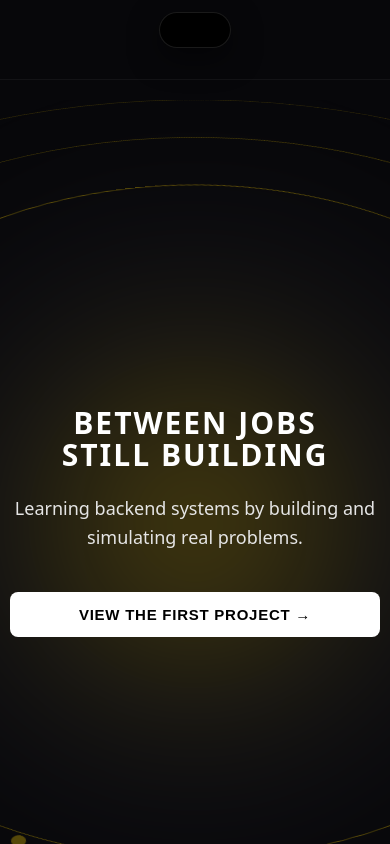
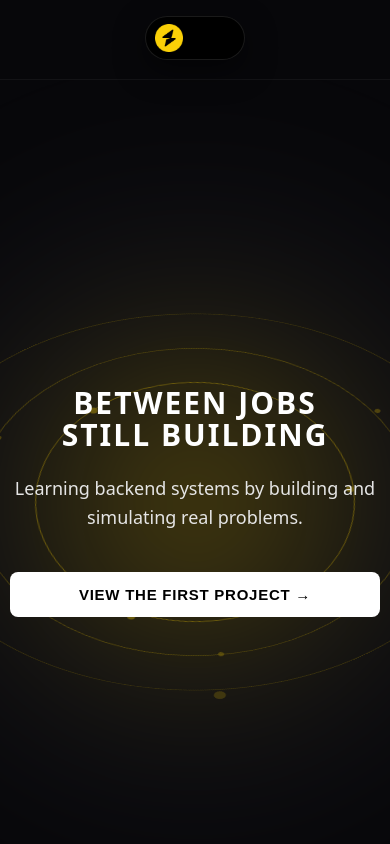
Before and after one commit to eddiekhean/high-contention-resource-allocation-frontend, a React (Vite) app in the folder apps/web/: page / in a window 390 px wide. Built offline with nearby package versions, Linux system fonts and the light colour scheme; a web font is replaced by a local one.

Commit message:
Orbit Background

```diff
--- a/apps/web/src/components/common/css/orbital-background.css
+++ b/apps/web/src/components/common/css/orbital-background.css
@@ -144,3 +144,74 @@
         transform: rotate(360deg);
     }
 }
+
+/* Mobile Optimizations */
+@media (max-width: 480px) {
+    .system-1 {
+        width: 320px;
+        height: 320px;
+    }
+
+    .system-2 {
+        width: 440px;
+        height: 440px;
+    }
+
+    .system-3 {
+        width: 580px;
+        height: 580px;
+    }
+
+    /* Recalculate planet radii (half of diameter) */
+    .system-1 .planet-1 {
+        transform: rotate(0deg) translateY(-160px) rotate(0deg);
+    }
+
+    .system-1 .planet-2 {
+        transform: rotate(120deg) translateY(-160px) rotate(-120deg);
+    }
+
+    .system-1 .planet-3 {
+        transform: rotate(240deg) translateY(-160px) rotate(-240deg);
+    }
+
+    .system-2 .planet-1 {
+        transform: rotate(0deg) translateY(-220px) rotate(0deg);
+    }
+
+    .system-2 .planet-2 {
+        transform: rotate(120deg) translateY(-220px) rotate(-120deg);
+    }
+
+    .system-2 .planet-3 {
+        transform: rotate(240deg) translateY(-220px) rotate(-240deg);
+    }
+
+    .system-3 .planet-1 {
+        transform: rotate(0deg) translateY(-290px) rotate(0deg);
+    }
+
+    .system-3 .planet-2 {
+        transform: rotate(120deg) translateY(-290px) rotate(-290deg);
+    }
+
+    .system-3 .planet-3 {
+        transform: rotate(240deg) translateY(-290px) rotate(-240deg);
+    }
+
+    /* Make planets slightly smaller on mobile */
+    .system-1 .planet {
+        width: 8px;
+        height: 8px;
+    }
+
+    .system-2 .planet {
+        width: 6px;
+        height: 6px;
+    }
+
+    .system-3 .planet {
+        width: 12px;
+        height: 12px;
+    }
+}
--- a/apps/web/src/components/header/Header.css
+++ b/apps/web/src/components/header/Header.css
@@ -34,6 +34,10 @@
   display: flex;
   align-items: center;
   justify-content: space-between;
+}
+
+.control-center-panel {
+  display: none;
 }
 
 /* DESKTOP STYLES */
@@ -135,26 +139,30 @@
 
 /* MOBILE (DYNAMIC ISLAND) */
 @media (max-width: 768px) {
+  :root {
+    --header-height: 80px;
+    /* Reduced to bring content up */
+  }
+
   .header-container {
     background: transparent !important;
     pointer-events: none;
-    height: 80px;
-    /* More space for island */
+    height: var(--header-height);
   }
 
   .header-island {
     pointer-events: auto;
     position: absolute;
-    top: 12px;
+    top: 16px;
     left: 50%;
     transform: translateX(-50%);
-    width: 72px;
-    /* Compact width */
-    height: 36px;
-    /* Compact height */
+    width: 100px;
+    /* Larger compact width */
+    height: 44px;
+    /* Larger compact height */
     padding: 0;
     background: #000;
-    border-radius: 20px;
+    border-radius: 24px;
     overflow: hidden;
     box-shadow: 0 10px 30px rgba(0, 0, 0, 0.5);
     display: flex;
@@ -176,25 +184,67 @@
 
   .header-island.is-expanded {
     width: var(--island-expanded-width);
-    height: 56px;
-    border-radius: 30px;
-    top: 16px;
-    padding: 0 16px;
+    height: 72px;
+    border-radius: 36px;
+    top: 12px;
+    padding: 0 24px;
     background: var(--island-bg);
+  }
+
+  .header-island.is-cc-open {
+    width: min(94vw, 400px);
+    /* Slightly wider */
+    height: auto;
+    /* Let content dictate height */
+    min-height: 280px;
+    /* Further reduced for nav only */
+    max-height: 90vh;
+    /* Don't overflow screen */
+    border-radius: 54px;
+    top: 12px;
+    padding: 24px;
+    background: rgba(15, 15, 20, 0.98);
+    display: flex;
+    flex-direction: column;
+    align-items: center;
+    justify-content: flex-start;
+    overflow-y: auto;
+    /* Scroll if content is too large */
   }
 
   .island-content {
     height: 100%;
-    opacity: 0;
-    transition: opacity 0.3s ease;
-    transition-delay: 0.1s;
+    opacity: 1;
+    display: flex;
+    align-items: center;
     justify-content: center;
     /* Center logo in compact mode */
+    transition: all 0.5s cubic-bezier(0.19, 1, 0.22, 1);
   }
 
   .is-expanded .island-content {
+    justify-content: space-between;
+  }
+
+  /* Disable all links inside island when collapsed so click expands instead */
+  .logo-link,
+  .github-btn {
+    pointer-events: none;
+    transition: opacity 0.3s ease;
+  }
+
+  .is-expanded .logo-link,
+  .is-expanded .github-btn {
+    pointer-events: auto;
+  }
+
+  .github-btn {
+    opacity: 0;
+    /* Hide github btn when compact */
+  }
+
+  .is-expanded .github-btn {
     opacity: 1;
-    justify-content: space-between;
   }
 
   /* Island Nav is hidden on mobile island */
@@ -212,27 +262,29 @@
 
   .is-expanded .logo-text {
     display: block !important;
-    font-size: 15px;
+    font-size: 18px;
+    /* Bigger font */
     font-weight: 600;
     white-space: nowrap;
     overflow: hidden;
     text-overflow: ellipsis;
-    max-width: 140px;
-    margin-left: 10px;
+    max-width: 160px;
+    margin-left: 12px;
   }
 
   .island-left {
     flex: none;
+    cursor: pointer;
   }
 
   .logo-image {
-    width: 24px;
-    height: 24px;
+    width: 28px;
+    height: 28px;
   }
 
   .is-expanded .logo-image {
-    width: 28px;
-    height: 28px;
+    width: 36px;
+    height: 36px;
   }
 
   .island-right {
@@ -240,16 +292,109 @@
   }
 
   .github-btn {
-    padding: 8px;
+    padding: 12px;
   }
 
   .github-icon {
-    width: 20px;
-    height: 20px;
+    width: 28px;
+    height: 28px;
   }
 
-  /* Island Nav on expanded mobile is likely too big,
-     but requirements say reveal title + github icon.
-     If we want links, we need a small row or hide.
-     Requirements: "Reveal: Logo, Title text, GitHub button or icon" */
+  /* CONTROL CENTER PANEL */
+  .control-center-panel {
+    width: 100%;
+    margin-top: 24px;
+    opacity: 0;
+    transition: opacity 0.4s ease;
+  }
+
+  .is-cc-open .control-center-panel {
+    display: block;
+    opacity: 1;
+  }
+
+  /* NEW Nav Grid in CC */
+  .cc-nav-grid {
+    display: grid;
+    grid-template-columns: 1fr 1fr;
+    gap: 12px;
+    width: 100%;
+    margin-bottom: 24px;
+  }
+
+  .cc-nav-card {
+    background: rgba(255, 255, 255, 0.05);
+    border-radius: 28px;
+    /* More rounded like iOS */
+    padding: 24px 16px;
+    display: flex;
+    flex-direction: column;
+    align-items: center;
+    justify-content: center;
+    text-decoration: none;
+    color: #fff;
+    font-size: 15px;
+    font-weight: 600;
+    gap: 12px;
+    transition: all 0.3s cubic-bezier(0.4, 0, 0.2, 1);
+    border: 1px solid rgba(255, 255, 255, 0.08);
+    backdrop-filter: blur(15px);
+    box-shadow: 0 4px 15px rgba(0, 0, 0, 0.2);
+    position: relative;
+    overflow: hidden;
+  }
+
+  .cc-nav-card::after {
+    content: '';
+    position: absolute;
+    top: 0;
+    left: 0;
+    right: 0;
+    height: 50%;
+    background: linear-gradient(to bottom, rgba(255, 255, 255, 0.05), transparent);
+    pointer-events: none;
+  }
+
+  .cc-nav-card .emoji {
+    font-size: 32px;
+    filter: drop-shadow(0 0 10px rgba(255, 255, 255, 0.1));
+    transition: transform 0.3s ease;
+  }
+
+  /* Specific Themes */
+  .cc-home {
+    background: linear-gradient(135deg, rgba(0, 122, 255, 0.2), rgba(0, 122, 255, 0.05));
+    border-color: rgba(0, 122, 255, 0.2);
+  }
+
+  .cc-simulation {
+    background: linear-gradient(135deg, rgba(255, 59, 48, 0.2), rgba(255, 59, 48, 0.05));
+    border-color: rgba(255, 59, 48, 0.2);
+  }
+
+  .cc-leetcode {
+    background: linear-gradient(135deg, rgba(52, 199, 89, 0.2), rgba(52, 199, 89, 0.05));
+    border-color: rgba(52, 199, 89, 0.2);
+  }
+
+  .cc-sysdesign {
+    background: linear-gradient(135deg, rgba(175, 82, 222, 0.2), rgba(175, 82, 222, 0.05));
+    border-color: rgba(175, 82, 222, 0.2);
+  }
+
+  .cc-nav-card:active {
+    transform: scale(0.92);
+    background: rgba(255, 255, 255, 0.15);
+    box-shadow: 0 2px 5px rgba(0, 0, 0, 0.3);
+  }
+
+  .cc-nav-card:active .emoji {
+    transform: scale(1.1);
+  }
+
+  .emoji {
+    display: flex;
+    align-items: center;
+    justify-content: center;
+  }
 }
--- a/apps/web/src/components/header/Header.jsx
+++ b/apps/web/src/components/header/Header.jsx
@@ -5,17 +5,27 @@ import { Link } from "react-router-dom";
 
 export default function Header() {
   const [isIslandExpanded, setIsIslandExpanded] = useState(false);
+  const [isControlCenterOpen, setIsControlCenterOpen] = useState(false);
   const islandRef = useRef(null);
 
   // Toggle expand/collapse
   const toggleIsland = (e) => {
-    // Only toggle if we're on mobile and clicking the island itself
     if (window.innerWidth <= 768) {
-      setIsIslandExpanded(!isIslandExpanded);
+      if (!isIslandExpanded) {
+        setIsIslandExpanded(true);
+      }
     }
   };
 
-  const closeIsland = () => setIsIslandExpanded(false);
+  const toggleControlCenter = (e) => {
+    e.stopPropagation(); // Prevent island toggle
+    setIsControlCenterOpen(!isControlCenterOpen);
+  };
+
+  const closeIsland = () => {
+    setIsIslandExpanded(false);
+    setIsControlCenterOpen(false);
+  };
 
   // Click outside to collapse
   useEffect(() => {
@@ -37,15 +47,15 @@ export default function Header() {
     <header className="header-container">
       <div
         ref={islandRef}
-        className={`header-island ${isIslandExpanded ? "is-expanded" : ""}`}
+        className={`header-island ${isIslandExpanded ? "is-expanded" : ""} ${isControlCenterOpen ? "is-cc-open" : ""}`}
         onClick={toggleIsland}
       >
         <div className="island-content">
           <div className="island-left">
-            <Link to="/" onClick={closeIsland} className="logo-link">
+            <div onClick={isIslandExpanded ? toggleControlCenter : null} className="logo-link">
               <img src={logoImg} alt="Logo" className="logo-image" />
               <span className="logo-text">Scratchpad</span>
-            </Link>
+            </div>
           </div>
 
           <nav className="island-nav">
@@ -69,6 +79,30 @@ export default function Header() {
             </a>
           </div>
         </div>
+
+        {/* CONTROL CENTER PANEL */}
+        <div className="control-center-panel">
+          {/* Main Navigation Grid */}
+          <div className="cc-nav-grid">
+            <Link to="/" onClick={closeIsland} className="cc-nav-card cc-home">
+              <span className="emoji">🏠</span>
+              <span>Home</span>
+            </Link>
+            <Link to="/simulation" onClick={closeIsland} className="cc-nav-card cc-simulation">
+              <span className="emoji">🚀</span>
+              <span>Simulation</span>
+            </Link>
+            <Link to="/leetcode" onClick={closeIsland} className="cc-nav-card cc-leetcode">
+              <span className="emoji">🧩</span>
+              <span>LeetCode</span>
+            </Link>
+            <Link to="/system-design" onClick={closeIsland} className="cc-nav-card cc-sysdesign">
+              <span className="emoji">🏗️</span>
+              <span>System Design</span>
+            </Link>
+          </div>
+
+        </div>
       </div>
     </header>
   );
--- a/apps/web/src/components/home/home.css
+++ b/apps/web/src/components/home/home.css
@@ -137,13 +137,16 @@
 /* Responsive */
 @media (max-width: 768px) {
   .home-content {
-    padding: 60px 20px;
-    height: 100%;
+    padding: 100px 24px 60px;
+    /* More top padding for Dynamic Island */
+    height: 100vh;
     display: flex;
     flex-direction: column;
-    justify-content: center;
+    justify-content: flex-start;
+    /* Better for long scrollable content */
     overflow-y: auto;
-    /* Safety for very long content on small height screens */
+    -webkit-overflow-scrolling: touch;
+    /* Smooth iOS scroll */
   }
 
   .home-content__grid {
```
Also changed, not shown: apps/web/src/pages/Home.jsx (+25 -3 lines).
